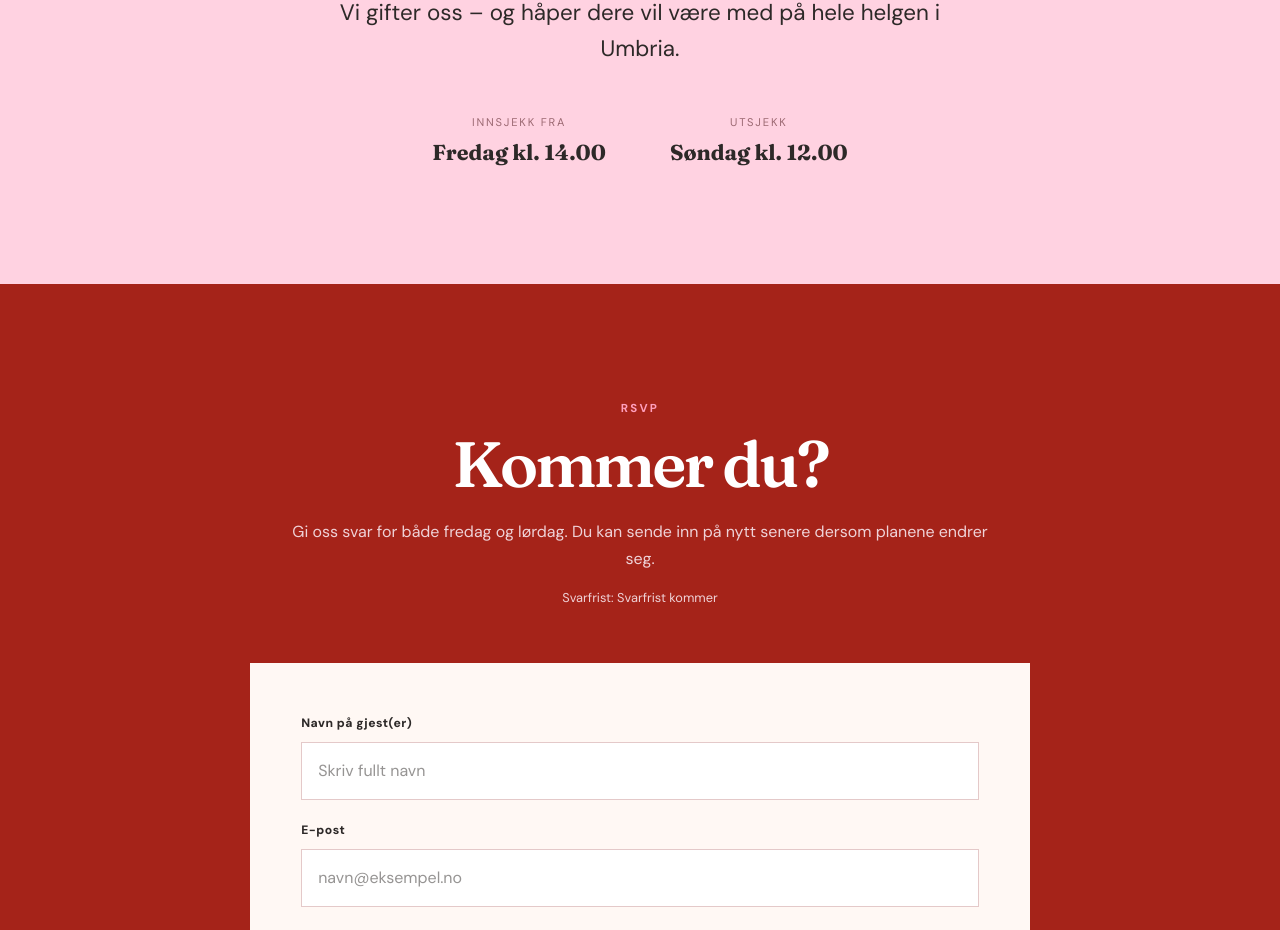
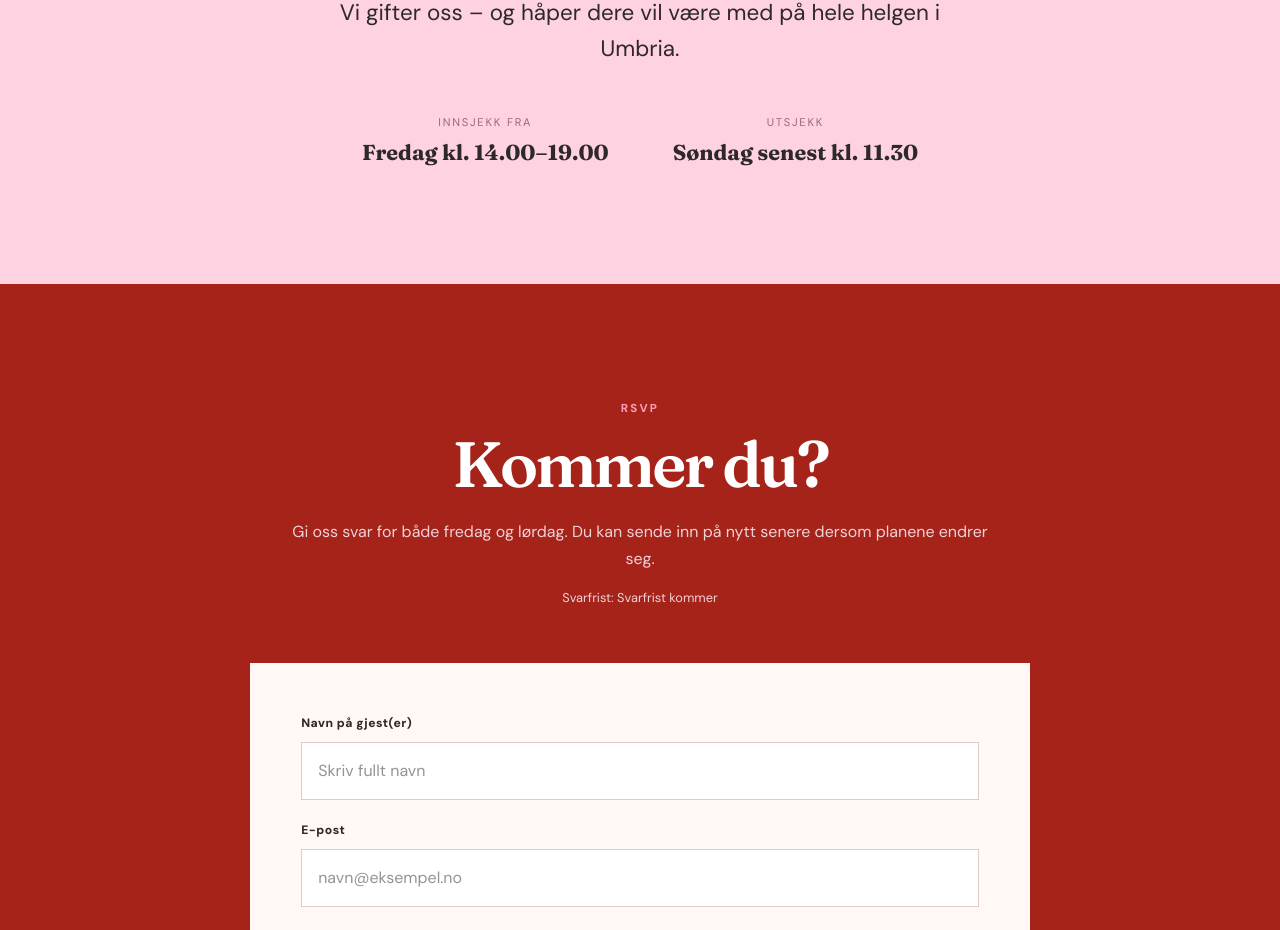
Before and after one commit to martaogmarius/martaogmarius.github.io, a Next.js app: page / in a window 1280 px wide. Shown: the part 1307-2237 px from the top of the page. Built offline with nearby package versions, Linux system fonts and the light colour scheme.

Commit message:
Oppdater tider for innsjekk og utsjekk

```diff
--- a/app/content.ts
+++ b/app/content.ts
@@ -5,8 +5,8 @@ export const wedding = {
   venue: "Borgo San Pietro Aquaeortus",
   place: "Allerona, Umbria, Italia",
   intro: "Vi gifter oss – og håper dere vil være med på hele helgen i Umbria.",
-  checkIn: "Fredag kl. 14.00",
-  checkOut: "Søndag kl. 12.00",
+  checkIn: "Fredag kl. 14.00–19.00",
+  checkOut: "Søndag senest kl. 11.30",
   fridayTime: "Fredag 25. juni · Tidspunkt kommer",
   saturdayTime: "Lørdag 26. juni · Tidspunkt kommer",
   rsvpDeadline: "Svarfrist kommer",
--- a/app/program/page.tsx
+++ b/app/program/page.tsx
@@ -15,7 +15,7 @@ export default function ProgramPage() {
         <div className="schedule">
           <article className="day-card pink"><p className="day-number">25</p><p className="day-name">Fredag · juni</p><h3>Pizza & bli kjent</h3><p>Pizza, vin og en hyggelig kveld sammen før bryllupet.</p><span>{wedding.fridayTime}</span></article>
           <article className="day-card red"><p className="day-number">26</p><p className="day-name">Lørdag · juni</p><h3>Bryllupsdagen</h3><p>Vielse, middag og fest.</p><span>{wedding.saturdayTime}</span></article>
-          <article className="day-card cream"><p className="day-number">27</p><p className="day-name">Søndag · juni</p><h3>Frokost & avreise</h3><p>Frokost og en rolig morgen før utsjekk.</p><span>Utsjekk kl. 12.00</span></article>
+          <article className="day-card cream"><p className="day-number">27</p><p className="day-name">Søndag · juni</p><h3>Frokost & avreise</h3><p>Frokost og en rolig morgen før utsjekk.</p><span>Utsjekk senest kl. 11.30</span></article>
         </div>
       </section>
       <SiteFooter />
```
